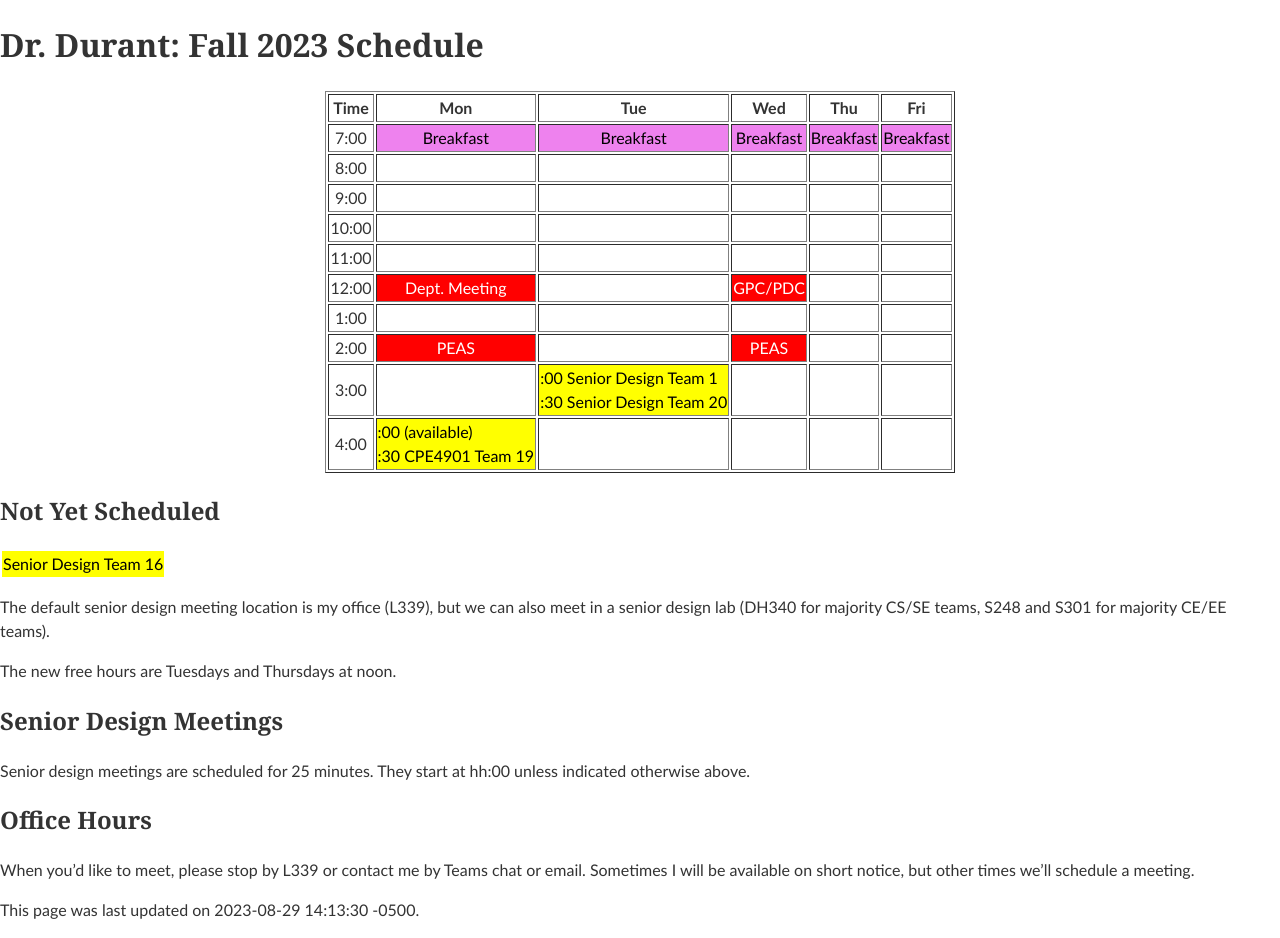
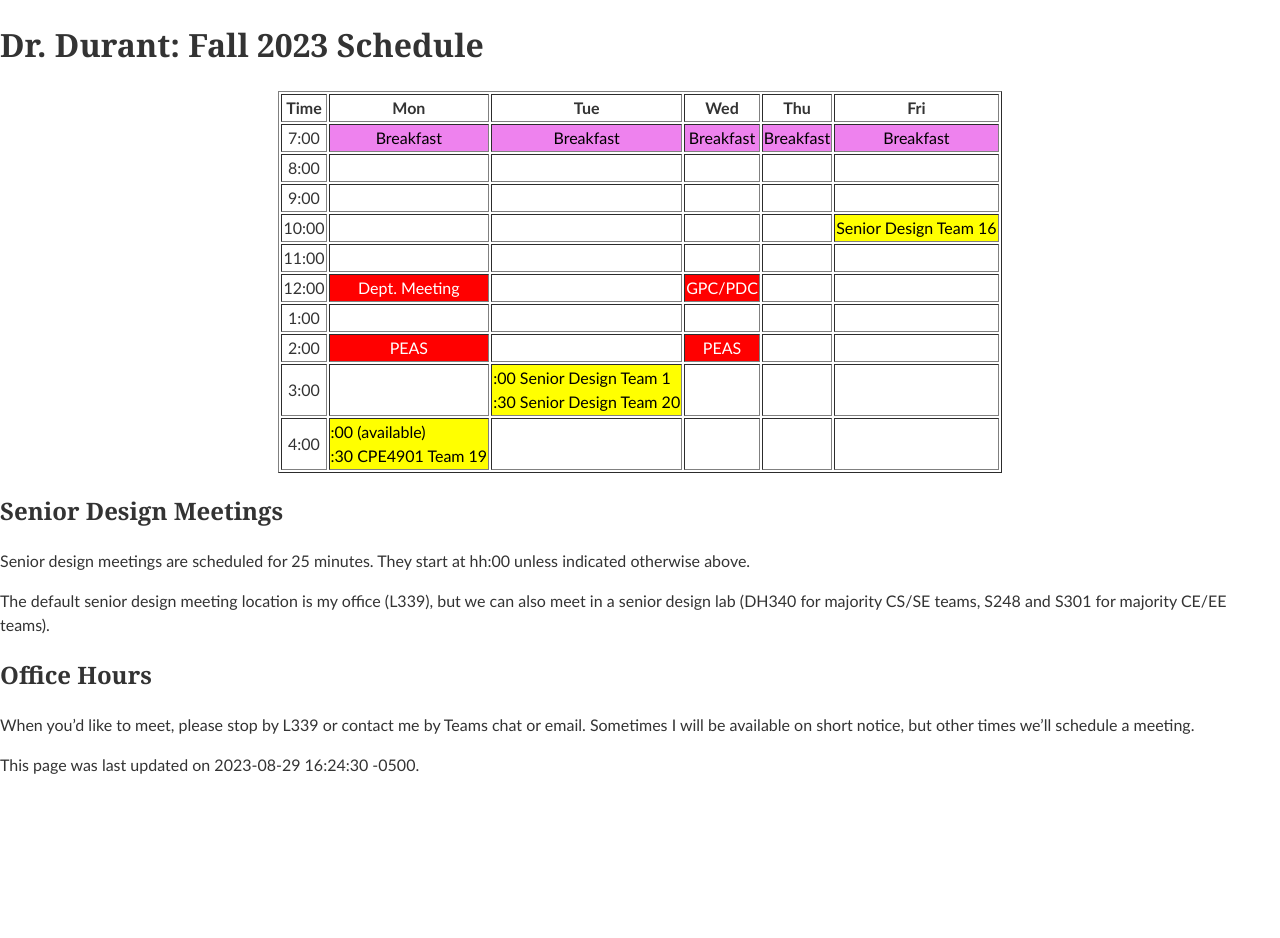
Before and after one commit to edurant/edurant.github.io, a Jekyll site: the page built from sched/f23.md, in a window 1280 px wide. Built offline with Jekyll 4.4.1, drawn with Linux system fonts in a browser that asks for light colours; after the commit the page ends 900 px from its top, so only the background shows below that.

Commit message:
f23: scheduled senior design team

```diff
--- a/sched/f23.md
+++ b/sched/f23.md
@@ -1,6 +1,6 @@
 ---
 title: "Dr. Durant: Fall 2023 Schedule"
-date: 2023-08-29 14:13:30 -0500
+date: 2023-08-29 16:24:30 -0500
 ---
 
 <style type="text/css">
@@ -12,32 +12,25 @@ td.lunch   { background-color: violet;  color: black; }
 
 <div align="center">
 <table border>
-<tr><th>Time</th>       <th>Mon</th>                                                        <th>Tue</th>                                                                    <th>Wed</th>                        <th>Thu</th>                        <th>Fri</th>                        </tr>
-<tr><td>7:00</td>       <td class="lunch">Breakfast</td>                                    <td class="lunch">Breakfast</td>                                                <td class="lunch">Breakfast</td>    <td class="lunch">Breakfast</td>    <td class="lunch">Breakfast</td>    </tr>
-<tr><td>8:00</td>       <td>&nbsp;</td>                                                     <td>&nbsp;</td>                                                                 <td>&nbsp;</td>                     <td>&nbsp;</td>                     <td>&nbsp;</td>                     </tr>
-<tr><td>9:00</td>       <td>&nbsp;</td>                                                     <td>&nbsp;</td>                                                                 <td>&nbsp;</td>                     <td>&nbsp;</td>                     <td>&nbsp;</td>                     </tr>
-<tr><td>10:00</td>      <td>&nbsp;</td>                                                     <td>&nbsp;</td>                                                                 <td>&nbsp;</td>                     <td>&nbsp;</td>                     <td>&nbsp;</td>                     </tr>
-<tr><td>11:00</td>      <td>&nbsp;</td>                                                     <td>&nbsp;</td>                                                                 <td>&nbsp;</td>                     <td>&nbsp;</td>                     <td>&nbsp;</td>                     </tr>
-<tr><td>12:00</td>      <td class="am">Dept. Meeting</td>                                   <td>&nbsp;</td>                                                                 <td class="am">GPC/PDC</td>         <td>&nbsp;</td>                     <td>&nbsp;</td>                     </tr>
-<tr><td>1:00</td>       <td>&nbsp;</td>                                                     <td>&nbsp;</td>                                                                 <td>&nbsp;</td>                     <td>&nbsp;</td>                     <td>&nbsp;</td>                     </tr>
-<tr><td>2:00</td>       <td class="am">PEAS</td>                                            <td>&nbsp;</td>                                                                 <td class="am">PEAS</td>            <td>&nbsp;</td>                     <td>&nbsp;</td>                     </tr>
-<tr><td>3:00</td>       <td>&nbsp;</td>                                                     <td class="cpe4901">:00 Senior Design Team 1<br/>:30 Senior Design Team 20</td> <td>&nbsp;</td>                     <td>&nbsp;</td>                     <td>&nbsp;</td>                     </tr>
-<tr><td>4:00</td>       <td class="cpe4901">:00 (available)<br/>:30 CPE4901 Team 19</td>    <td>&nbsp;</td>                                                                 <td>&nbsp;</td>                     <td>&nbsp;</td>                     <td>&nbsp;</td>                     </tr>
+<tr><th>Time</th>       <th>Mon</th>                                                        <th>Tue</th>                                                                    <th>Wed</th>                        <th>Thu</th>                        <th>Fri</th>                                    </tr>
+<tr><td>7:00</td>       <td class="lunch">Breakfast</td>                                    <td class="lunch">Breakfast</td>                                                <td class="lunch">Breakfast</td>    <td class="lunch">Breakfast</td>    <td class="lunch">Breakfast</td>                </tr>
+<tr><td>8:00</td>       <td>&nbsp;</td>                                                     <td>&nbsp;</td>                                                                 <td>&nbsp;</td>                     <td>&nbsp;</td>                     <td>&nbsp;</td>                                 </tr>
+<tr><td>9:00</td>       <td>&nbsp;</td>                                                     <td>&nbsp;</td>                                                                 <td>&nbsp;</td>                     <td>&nbsp;</td>                     <td>&nbsp;</td>                                 </tr>
+<tr><td>10:00</td>      <td>&nbsp;</td>                                                     <td>&nbsp;</td>                                                                 <td>&nbsp;</td>                     <td>&nbsp;</td>                     <td class="cpe4901">Senior Design Team 16</td>  </tr>
+<tr><td>11:00</td>      <td>&nbsp;</td>                                                     <td>&nbsp;</td>                                                                 <td>&nbsp;</td>                     <td>&nbsp;</td>                     <td>&nbsp;</td>                                 </tr>
+<tr><td>12:00</td>      <td class="am">Dept. Meeting</td>                                   <td>&nbsp;</td>                                                                 <td class="am">GPC/PDC</td>         <td>&nbsp;</td>                     <td>&nbsp;</td>                                 </tr>
+<tr><td>1:00</td>       <td>&nbsp;</td>                                                     <td>&nbsp;</td>                                                                 <td>&nbsp;</td>                     <td>&nbsp;</td>                     <td>&nbsp;</td>                                 </tr>
+<tr><td>2:00</td>       <td class="am">PEAS</td>                                            <td>&nbsp;</td>                                                                 <td class="am">PEAS</td>            <td>&nbsp;</td>                     <td>&nbsp;</td>                                 </tr>
+<tr><td>3:00</td>       <td>&nbsp;</td>                                                     <td class="cpe4901">:00 Senior Design Team 1<br/>:30 Senior Design Team 20</td> <td>&nbsp;</td>                     <td>&nbsp;</td>                     <td>&nbsp;</td>                                 </tr>
+<tr><td>4:00</td>       <td class="cpe4901">:00 (available)<br/>:30 CPE4901 Team 19</td>    <td>&nbsp;</td>                                                                 <td>&nbsp;</td>                     <td>&nbsp;</td>                     <td>&nbsp;</td>                                 </tr>
 </table>
 </div>
-
-## Not Yet Scheduled
-<table><tr>
-<td class="cpe4901">Senior Design Team 16</td>
-</tr></table>
-
-The default senior design meeting location is my office (L339), but we can also meet in a senior design lab (DH340 for majority CS/SE teams, S248 and S301 for majority CE/EE teams).
-
-The new free hours are Tuesdays and Thursdays at noon.
 
 ## Senior Design Meetings
 
 Senior design meetings are scheduled for 25 minutes. They start at hh:00 unless indicated otherwise above.
+
+The default senior design meeting location is my office (L339), but we can also meet in a senior design lab (DH340 for majority CS/SE teams, S248 and S301 for majority CE/EE teams).
 
 ## Office Hours
 
```
